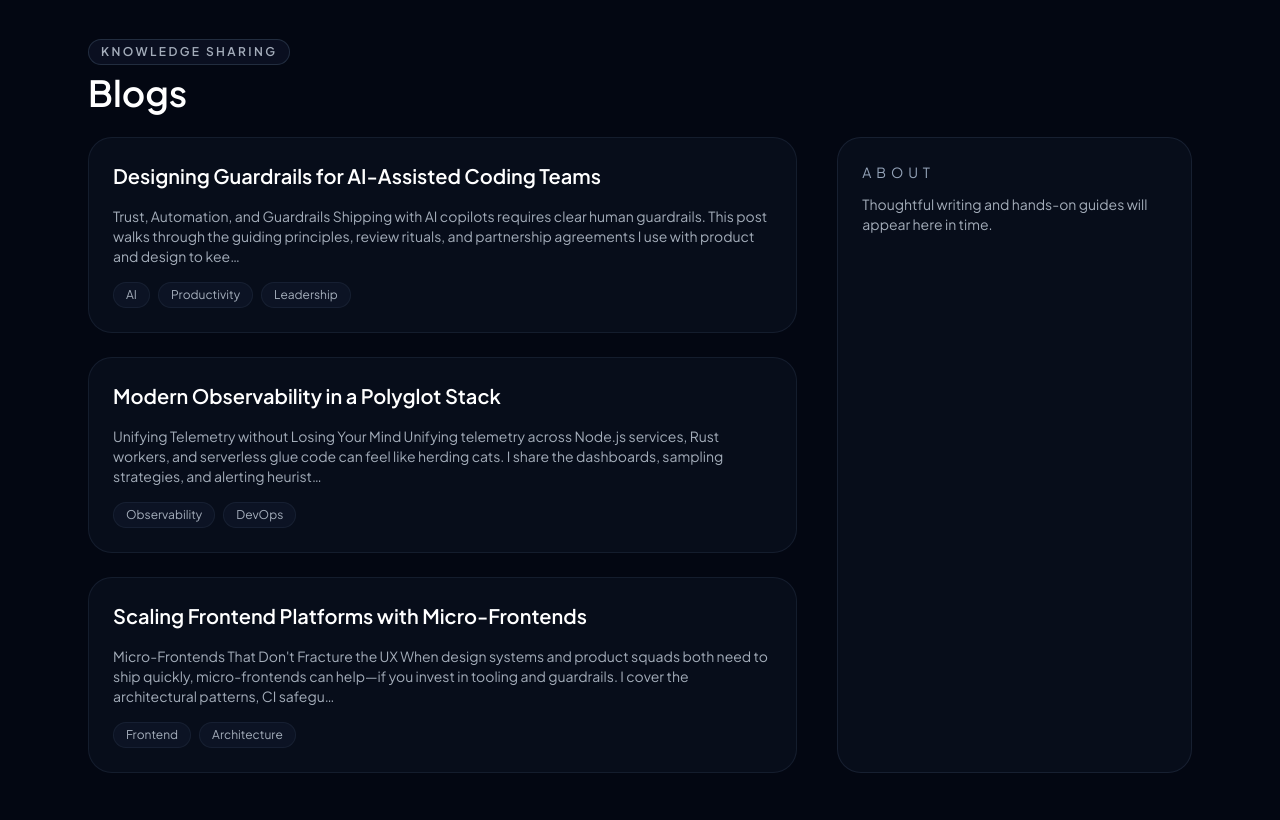
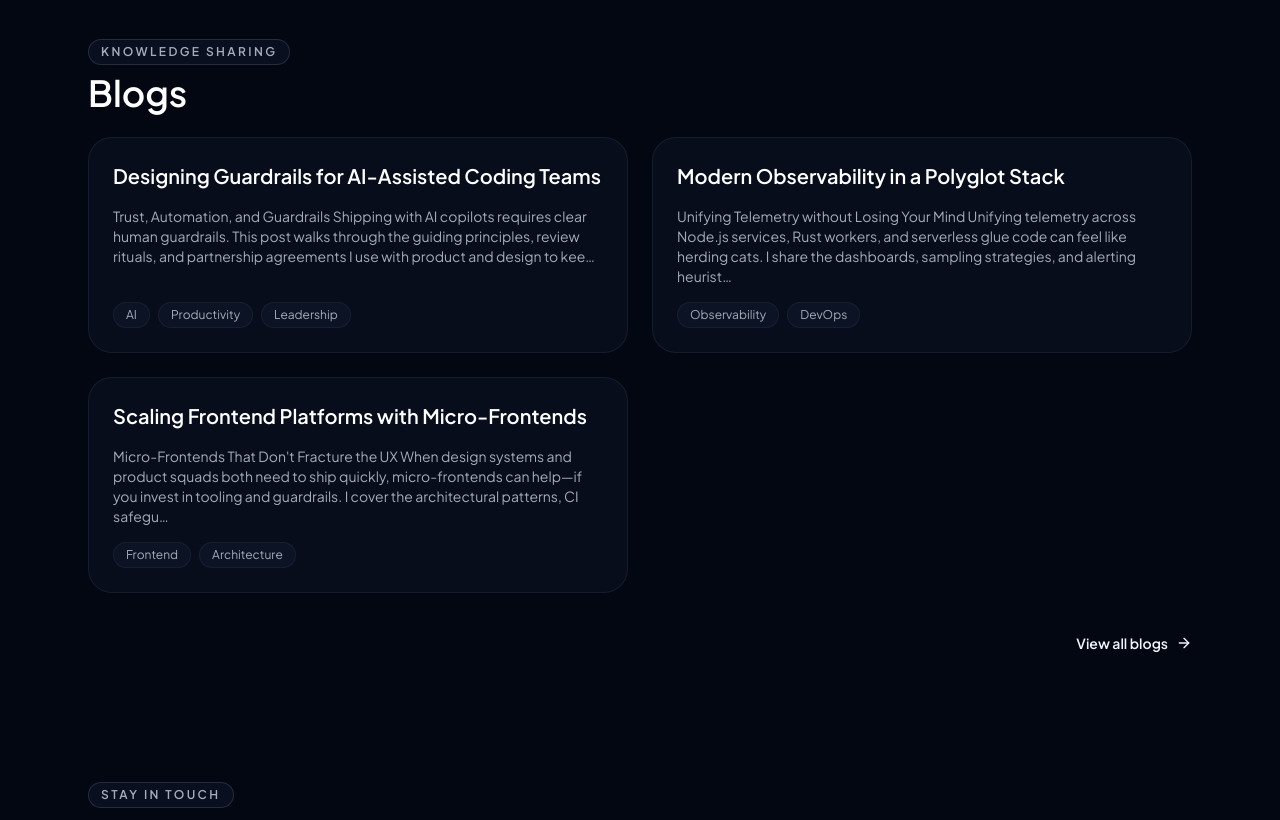
Before and after one commit to ngdzu/dzutech, a React (Vite) app: page / in a window 1280 px wide. Shown: the part 1960-2780 px from the top of the page. Built offline with nearby package versions, Linux system fonts and the light colour scheme; no server answers.

Commit message:
Place 2 blog posts on the same row on the LandingPage

```diff
--- a/src/pages/LandingPage.tsx
+++ b/src/pages/LandingPage.tsx
@@ -222,8 +222,7 @@ export const LandingPage = () => {
       return b.timestamp - a.timestamp
     })
 
-  const recentPosts = postsWithIndex.slice(0, 3)
-  const hasMorePosts = visiblePosts.length > recentPosts.length
+  const recentPosts = postsWithIndex.slice(0, 6)
 
   useEffect(() => {
     if (typeof document === 'undefined') return
@@ -379,18 +378,19 @@ export const LandingPage = () => {
         </Section>
 
         <Section id="blogs" title="Blogs" eyebrow="Knowledge sharing">
-          <div className="grid gap-10 lg:grid-cols-[minmax(0,2fr),minmax(0,1fr)]">
-            <div className="space-y-6">
+          <div className="grid gap-10">
             {recentPosts.length > 0 ? (
-                recentPosts.map(({ post, index: postIndex }) => (
+              <div className="grid gap-6 md:grid-cols-2">
+                {recentPosts.map(({ post, index: postIndex }) => (
                   <PostCard key={`${post.title}-${postIndex}`} post={post} index={postIndex} />
-                ))
+                ))}
+              </div>
             ) : (
               <p className="rounded-2xl border border-slate-800/60 bg-slate-900/40 px-6 py-8 text-center text-sm text-slate-300/80">
                 Blog posts are on the way. Check back soon.
               </p>
             )}
-              {hasMorePosts && (
+
             <div className="flex justify-end">
               <Link
                 to="/blogs"
@@ -399,12 +399,6 @@ export const LandingPage = () => {
                 View all blogs
                 <FiArrowRight className="h-4 w-4" />
               </Link>
-                </div>
-              )}
-            </div>
-            <div className="space-y-3 rounded-3xl border border-slate-800/70 bg-slate-900/40 p-6">
-              <h3 className="text-sm uppercase tracking-[0.35em] text-slate-400">About</h3>
-              <p className="text-sm text-slate-300/80">Thoughtful writing and hands-on guides will appear here in time.</p>
             </div>
           </div>
         </Section>
```
Also changed, not shown: package.json (+6 -5 lines), 1 other file (tests, documents, lock files or other folders). Lines whose indentation alone changed are shown as unchanged.
